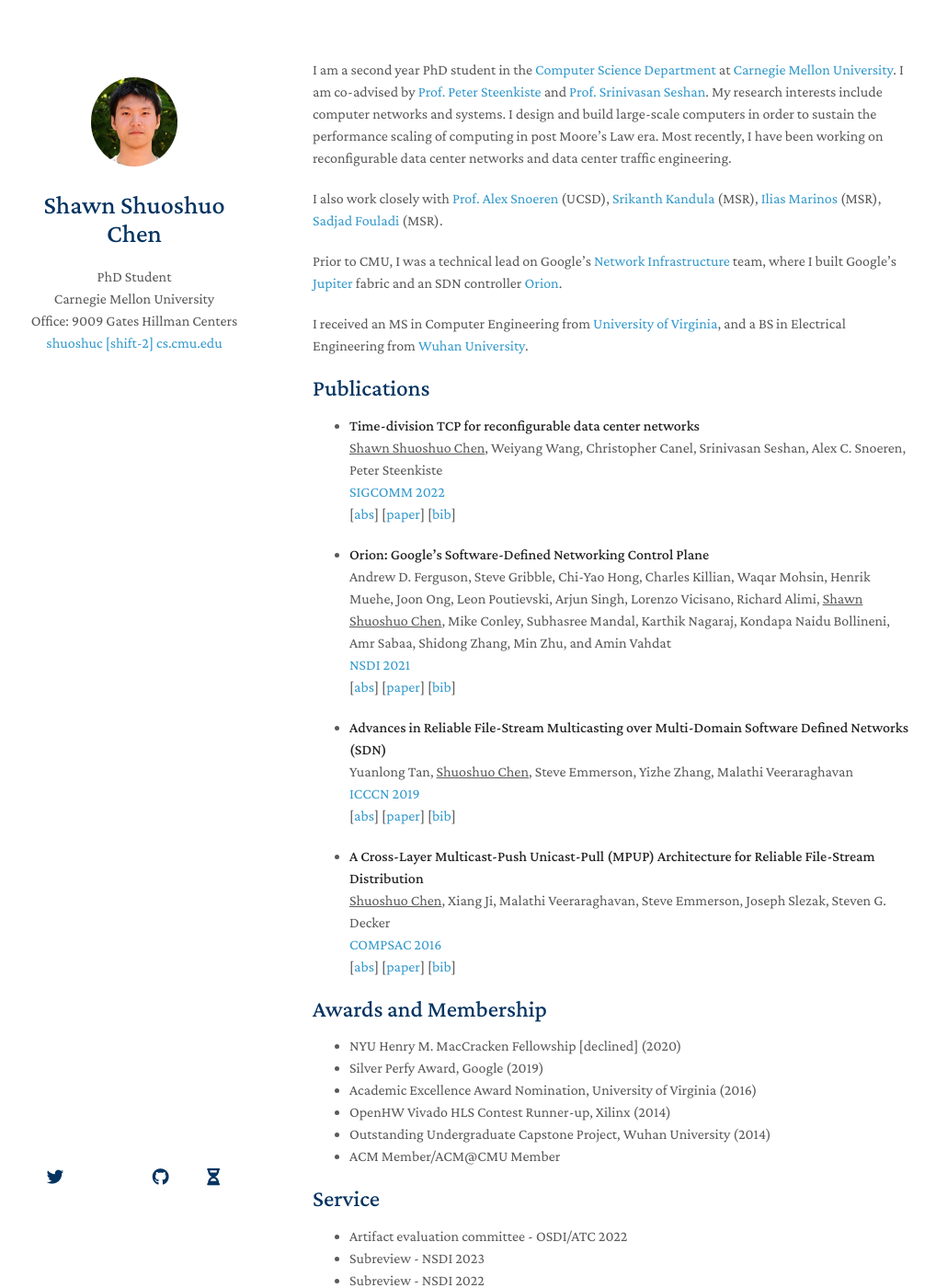
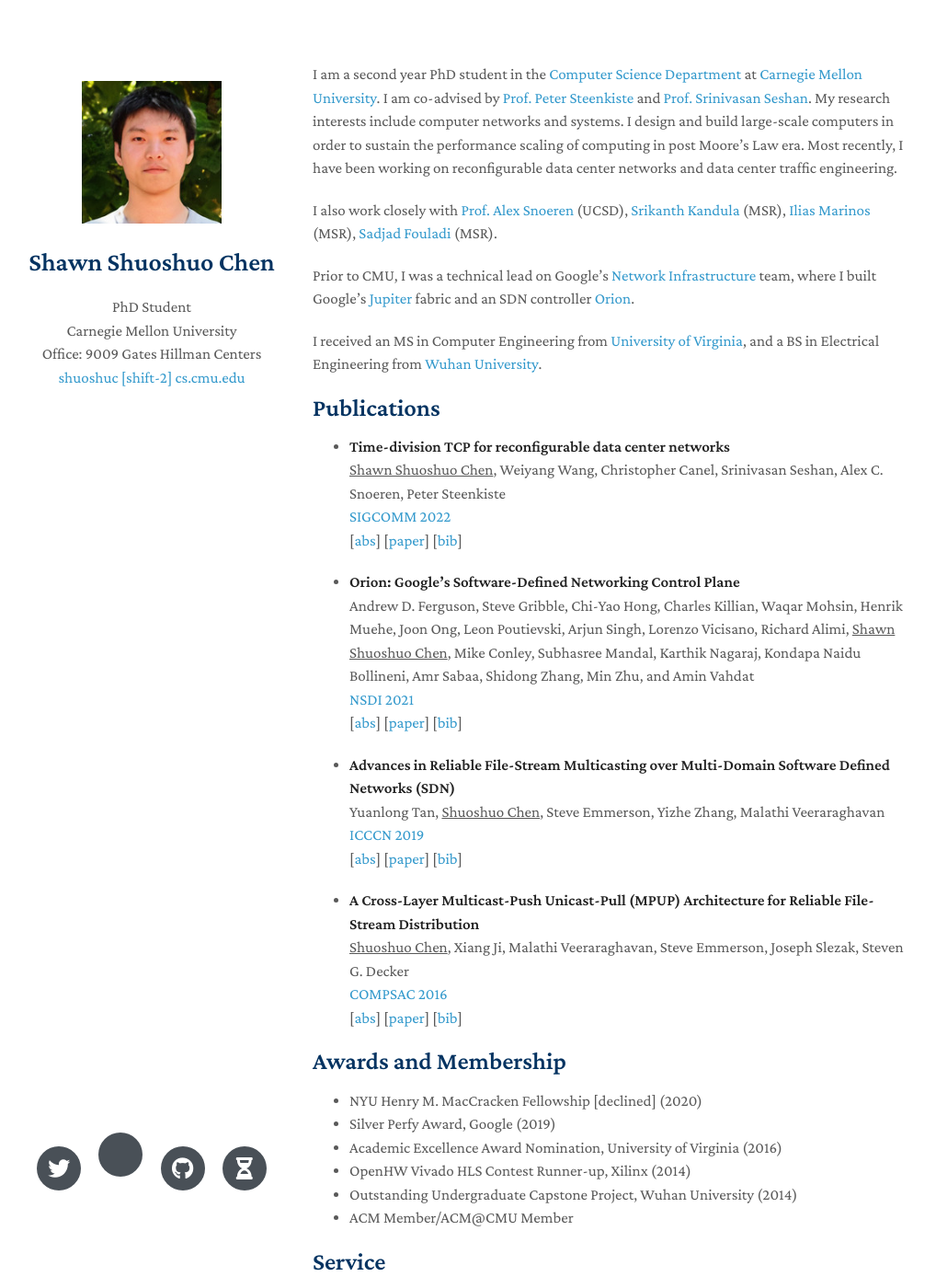
Before and after one commit to shuoshuc/homepage, a Jekyll site: the page built from index.md, in a window 1280 px wide and 1400 px high. Shown: the whole window at 92% size, without its empty margins (130-1148 px from the left). Built offline with Jekyll 4.4.1, drawn with Linux system fonts in a browser that asks for light colours; nearby versions of some CDN libraries; a style sheet for code colours, icons or effects is not loaded.

Commit message:
Update style sheets.

```diff
--- a/_sass/minimal-light.scss
+++ b/_sass/minimal-light.scss
@@ -1,156 +1,20 @@
-@import url('https://fonts.googleapis.com/css2?family=Crimson+Pro:ital,wght@0,400;0,500;0,600;1,500;1,600&display=swap');
+@import url('https://fonts.googleapis.com/css2?family=Crimson+Pro:ital,wght@0,400;0,500;0,600;1,600&display=swap');
 @import url('https://fonts.googleapis.com/css2?family=Ubuntu+Mono&display=swap');
+@import url('https://fonts.googleapis.com/css2?family=Open+Sans&display=swap');
 
 body {
   background-color: #fff;
   padding:0px;
-  font: 16.0px/1.5 Crimson Pro, serif;
+  font: 17.0px/1.5 Crimson Pro, serif;
   color:#595959;
   font-weight:400;
   margin:0
 }
 
-.pub-row {
-  display: flex;
-  align-items: center;}
-
-.social-icons a{
-  display:inline-block;
-  height:2.4rem;
-  width:2.4rem;
-  background-color:transparent;
-  color:#043361!important;
-  border-radius:100%;
-  text-align:center;
-  font-size:1.15rem;
-  line-height:2.5rem;
-  margin-right:1rem}
-
-@media (prefers-color-scheme: dark) { .social-icons a {color: #3eb7f0 !important; }}
-
-.social-icons a:last-child{margin-right:0}.social-icons a:hover{background-color:white;
-    color:black;
-    transform: scale(1.2)}
-    /*
-    .social-icons a:after {
-        content: '';
-        display: block;
-        margin: 0px;
-        height: 1px;
-        width: 0px;
-        background: transparent;
-        transition: width .5s ease, background-color .5s ease;
-      }
-      .social-icons a:hover:after {
-        width: 100%;
-        background: #337ab7;
-      }
-     */
-
-@media (prefers-color-scheme: dark) {.social-icons a:last-child{margin-right:0}.social-icons a:hover{background-color:#20212b;
-    color:black;
-    transform: scale(1.2)}
-    /*
-    .social-icons a:after {
-        content: '';
-        display: block;
-        margin: 0px;
-        height: 1px;
-        width: 0px;
-        background: transparent;
-        transition: width .5s ease, background-color .5s ease;
-      }
-    .social-icons a:hover:after {
-        width: 100%;
-        background: #a0b0ff;
-      }
-    */
-}
-
-.icon-button{
-  background-color:white;
-  border-radius:3.6rem;
-  cursor:pointer;
-  display:inline-block;
-  font-size:2.0rem;
-  height:3.6rem;
-  line-height:3.6rem;
-  margin:0 5px;
-  position:relative;
-  text-align:center;
-  -webkit-user-select:none;
-  -moz-user-select:none;
-  -ms-user-select:none;
-  user-select:none;width:3.6rem}
-
-.icon-button span{
-  border-radius:0;
-  display:block;
-  height:0;
-  left:50%;
-  margin:0;
-  position:absolute;
-  top:50%;
-  -webkit-transition:all 0.3s;
-  -moz-transition:all 0.3s;
-  -o-transition:all 0.3s;
-  transition:all 0.3s;
-  width:0}
-
-.icon-button:hover span{
-  width:3.6rem;
-  height:3.6rem;
-  border-radius:3.6rem;
-  margin:-1.8rem}
-
-.twitter span{
-  background-color:#4099ff}
-
-.facebook span{
-  background-color:#4286f4}
-
-.linkedin span{
-  background-color:#0077B5}
-
-.github span{
-  background-color:#000}
-
-email {
-    font-size: 14px;
-    font-family: "Ubuntu Mono";
-}
-
-.icon-button i{
-  background:none;
-  color:white;
-  height:3.6rem;
-  left:0;
-  line-height:3.6rem;
-  position:absolute;
-  top:0;
-  -webkit-transition:all 0.3s;
-  -moz-transition:all 0.3s;
-  -o-transition:all 0.3s;
-  transition:all 0.3s;
-  width:3.6rem;
-  z-index:10}
-
-.icon-button .icon-twitter{
-  color:#4099ff}
-
-.icon-button .icon-facebook{
-  color:#4286f4}
-
-.icon-button .icon-github{
-  color:#000;}
-
-.icon-button .icon-linkedin{
-  color:#0077B5}
-
-.icon-button:hover .icon-twitter,.icon-button:hover .icon-facebook,.icon-button:hover .icon-github,.icon-button:hover .icon-linkedin{color:white}
+.social-icons a{display:inline-block;height:3rem;width:3rem;background-color:#495057;color:#fff!important;border-radius:100%;text-align:center;font-size:1.5rem;line-height:3.1rem;margin-right:1rem}.social-icons a:last-child{margin-right:0}.social-icons a:hover{background-color:#000000}
 
 autocolor{
-  color:#595959;
+  color:#494949;
 }
 
 lightonly {
@@ -172,7 +36,7 @@ papertitle {
 
 @media (prefers-color-scheme: dark) {
     body {
-        background-color: #20212b;
+        background-color: #303030;
         color: #dadbdf;
     }
 
@@ -219,7 +83,7 @@ papertitle {
     }
 
     .image.avatar {
-      border-radius: 100%;
+      /* border-radius: 100%; */
     }
 
       .image.avatar:before {
@@ -227,12 +91,9 @@ papertitle {
       }
 
       .image.avatar img {
-        border-radius: 100%;
-        width: 45%;
-        padding: 20px;
-        // border: 1px solid #ddd;
-        // padding: 3px;
-        // box-shadow: 0 -1px 5px 1px rgba(200, 200, 200, 0.3);
+        /* border-radius: 100%; */
+        width: 72%;
+        padding:20px;
       }
 
     #header .image.avatar {
@@ -240,32 +101,21 @@ papertitle {
       width: 8.00em;
     }
 
-h3, h4, h5, h6 {
+h1, h3, h4, h5, h6 {
   font-weight: 600;
-  color:#043361;
-  margin:0 0 20px;
-}
-
-h1 {
-  font-weight: 500;
   color:#043361;
   margin:0 0 20px;
 }
 
 h2 {
   color:#043361;
-  font-weight: 500;
   margin:2px 0px 15px;
   font-size: 157%;
 }
 
 @media (prefers-color-scheme: dark) {
-  h1, h3, h4, h5, h6 {
-    color:rgb(62, 183, 240);
-  }
-
-  h2 {
-    color:rgb(62, 183, 240);
+  h1, h2, h3, h4, h5, h6 {
+    color:#eeeff0;
   }
 }
 
@@ -292,7 +142,11 @@ a:hover {
 
 @media (prefers-color-scheme: dark) {
   a {
-    color:rgb(62, 183, 240);
+    color:#ff0036;
+  }
+
+  a:hover {
+    color:#a70023;
   }
 }
 
@@ -354,12 +208,8 @@ th {
 }
 
 @media (prefers-color-scheme: dark) {
-  th {
-    color:rgb(62, 183, 240);
-  }
-
-  dt {
-    color:rgb(62, 183, 240);
+  th, dt {
+    color:#3eb7f0;
   }
 }
 
@@ -368,7 +218,7 @@ img {
 }
 
 header {
-  width:232px;
+  width:270px;
   float:left;
   position:fixed;
   -webkit-font-smoothing:subpixel-antialiased;
@@ -423,7 +273,7 @@ header ul a:active {
 
 strong {
   color:#222;
-  font-weight:500;
+  font-weight:900;
 }
 
 @media (prefers-color-scheme: dark) {
@@ -462,7 +312,7 @@ hr {
 }
 
 footer {
-  width:232px;
+  width:270px;
   float:left;
   position:fixed;
   bottom:30px;
@@ -471,10 +321,6 @@ footer {
 }
 
 @media print, screen and (max-width: 960px) {
-
-  .pub-row {
-  display: flex;
-  align-items: center;}
 
   div.wrapper {
     width:auto;
@@ -511,7 +357,7 @@ footer {
 
 
    .image.avatar img {
-        border-radius: 100%;
+        /* border-radius: 100%; */
         width: 117px;
         padding:20px;
       }
@@ -531,10 +377,6 @@ footer {
     padding:15px;
   }
 
-  .pub-row {
-  display: flex;
-  align-items: center;}
-
   header {
     padding:0;
   }
@@ -549,11 +391,6 @@ footer {
 }
 
 @media print, screen and (max-width: 480px) {
-
-  .pub-row {
-    display: block;
-    align-items: center;}
-
   body {
     padding:15px;
   }
@@ -567,7 +404,7 @@ footer {
   }
 
   .image.avatar img {
-      border-radius: 100%;
+      /* border-radius: 100%; */
       width: 95px;
       padding:20px;
   }
```
